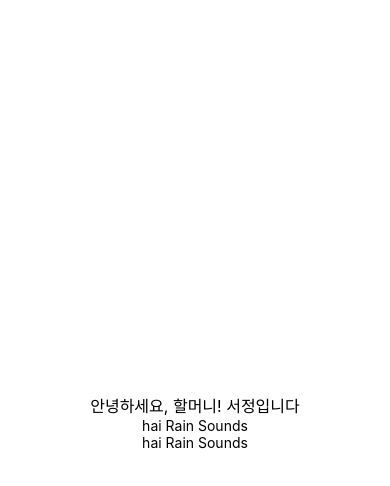
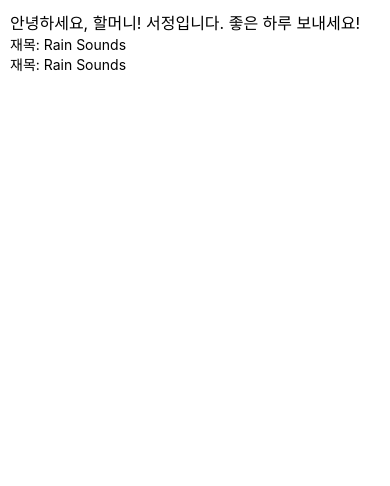
Before and after one commit to judgejudes/forHalmunni, a React Native app: screen / in a window 390 px wide. Shown: the top 486 px of the page. Built offline with nearby package versions, Linux system fonts and the light colour scheme.

Commit message:
scrollview and safeareaview

```diff
--- a/App.js
+++ b/App.js
@@ -1,12 +1,12 @@
 import React from 'react';
-import { StyleSheet, Text, View, TouchableOpacity } from 'react-native';
+import { SafeAreaView, ScrollView, StyleSheet, Text, View, TouchableOpacity } from 'react-native';
 
-const Banner = ({title}) => (
+const Banner = ({ title }) => (
   <Text style={styles.text}>{title}</Text>
 );
 
 const linksies = {
-  title: "안녕하세요, 할머니! 서정입니다",
+  title: "안녕하세요, 할머니! 서정입니다. 좋은 하루 보내세요!",
   youtubeLinks: [
     {
       "id": "Rain Sounds",
@@ -24,29 +24,31 @@ const linksies = {
 //app passes list of links to LinksList
 //LinksList makes a widget for each link
 const LinksList = ({ links }) => (
-  <View style={styles.linksList}>
-    { links.map(link => <Link link={link} />) }
-  </View>
+  <ScrollView>
+    <View style={styles.linksList}>
+      {links.map(link => <Link link={link} />)}
+    </View>
+  </ScrollView>
 )
 
 const getLinkTitle = link => (
   link.id
 );
 
-const Link = ({link}) => (
+const Link = ({ link }) => (
   <TouchableOpacity style={styles.linkButton}>
     <Text style={styles.linkText}>
-    {`hai ${getLinkTitle(link)}`}
+      {`재목: ${getLinkTitle(link)}`}
     </Text>
   </TouchableOpacity>
 );
 
 const App = () => {
   return (
-    <View style={styles.container}>
-      <Banner title={linksies.title}/>
-      <LinksList links={linksies.youtubeLinks}/>
-    </View>
+    <SafeAreaView style={styles.container}>
+      <Banner title={linksies.title} />
+      <LinksList links={linksies.youtubeLinks} />
+    </SafeAreaView>
   );
 }
 
@@ -54,8 +56,10 @@ const styles = StyleSheet.create({
   container: {
     flex: 1,
     backgroundColor: '#fff',
-    alignItems: 'center',
-    justifyContent: 'center',
+    // alignItems: 'center',
+    // justifyContent: 'center',
+    padding: 15,
+    margin: 10
   },
   text: {
     color: '#000',
```
